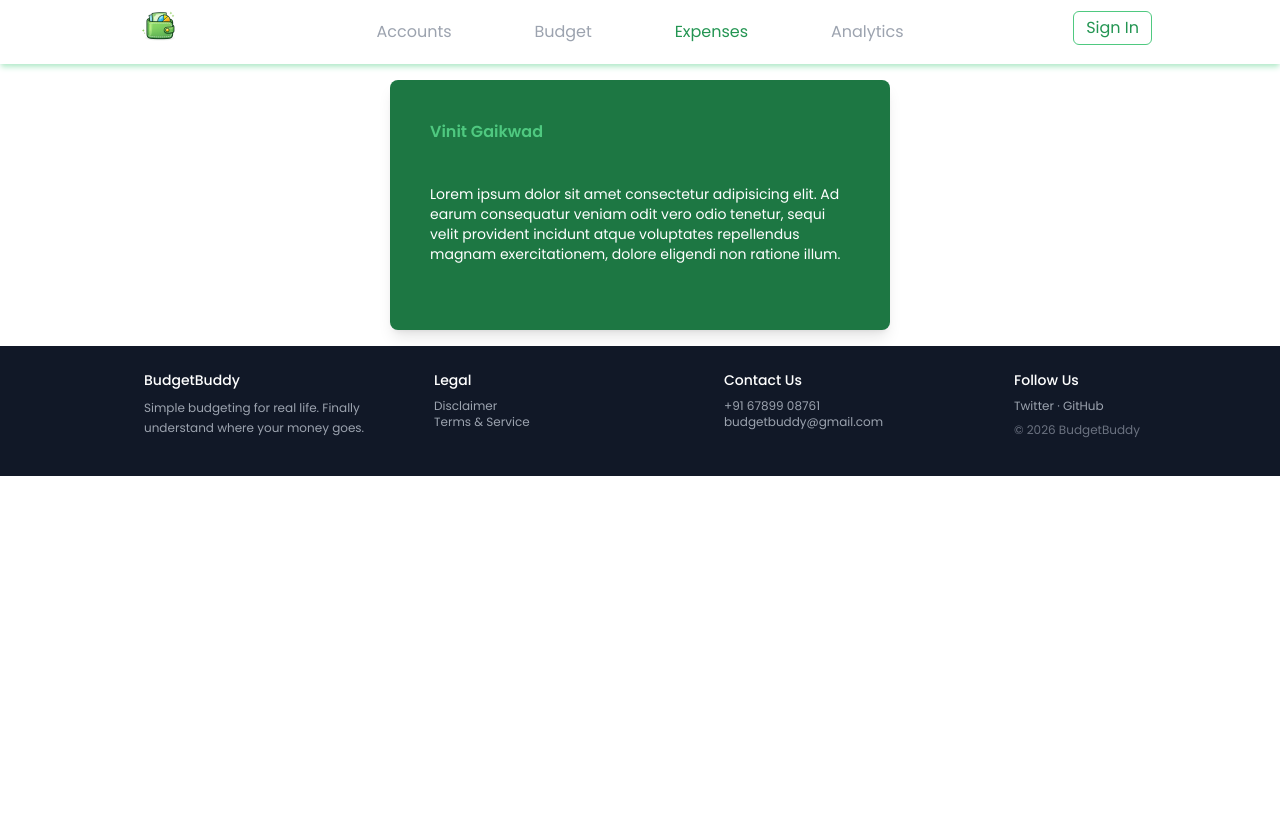
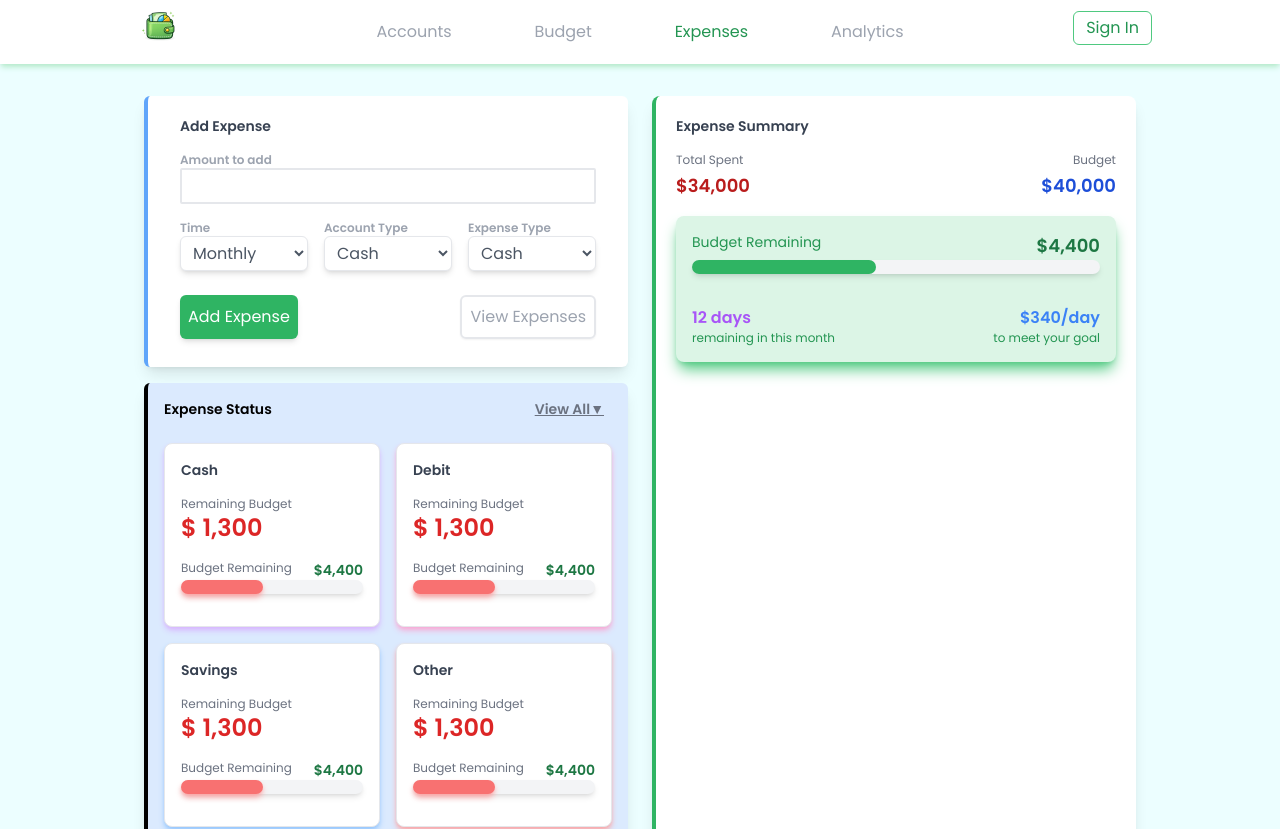
Before and after one commit to Vinitgaikwad/Budget-Planner, a React (Vite) app in the folder frontend/: page /dashboard/expense in a window 1280 px wide. Shown: the top 829 px of the page. Before the commit the page ends 800 px from the top, so only its background shows below. Built offline with nearby package versions, Linux system fonts and the light colour scheme.

Commit message:
Started on Expense

```diff
--- a/frontend/src/features/account/components/Account.tsx
+++ b/frontend/src/features/account/components/Account.tsx
@@ -10,7 +10,7 @@ export type AccountProps = {
 
 export function Account(AccountProps: AccountProps) {
     return (
-        <div className={`bg-white p-4 rounded-lg border border-gray-200 shadow-sm ${AccountProps.shadow}`}>
+        <div className={`bg-white p-4 rounded-lg border border-gray-200 shadow-md ${AccountProps.shadow}`}>
             <h2 className="text-sm font-semibold text-gray-700 mb-4">{AccountProps.accountType}</h2>
 
             <div className="mb-4">
--- a/frontend/src/features/account/components/AccountSummary.tsx
+++ b/frontend/src/features/account/components/AccountSummary.tsx
@@ -11,14 +11,14 @@ export function AccountSummary() {
             <div className="flex justify-between items-end">
                 <div>
                     <p className="text-xs text-gray-500 mb-1">Balance</p>
-                    <p className="text-lg font-semibold text-gray-700">
+                    <p className="text-lg font-semibold text-brand-600">
                         $12,000
                     </p>
                 </div>
 
                 <div className="text-right">
                     <p className="text-xs text-gray-500 mb-1">Monthly Start</p>
-                    <p className="text-lg font-semibold text-gray-700">
+                    <p className="text-lg font-semibold text-purple-700">
                         $34,000
                     </p>
                 </div>
--- a/frontend/src/features/account/components/ExpenseSummary.tsx
+++ b/frontend/src/features/account/components/ExpenseSummary.tsx
@@ -11,14 +11,14 @@ export function ExpenseSummary() {
             <div className="flex justify-between items-end">
                 <div>
                     <p className="text-xs text-gray-500 mb-1">Budget</p>
-                    <p className="text-lg font-semibold text-gray-700">
+                    <p className="text-lg font-semibold text-blue-700">
                         $12,000
                     </p>
                 </div>
 
                 <div className="text-right">
                     <p className="text-xs text-gray-500 mb-1">Monthly Expense</p>
-                    <p className="text-lg font-semibold text-gray-700">
+                    <p className="text-lg font-semibold text-red-700">
                         $34,000
                     </p>
                 </div>
--- a/frontend/src/features/budget/components/Budget.tsx
+++ b/frontend/src/features/budget/components/Budget.tsx
@@ -10,7 +10,7 @@ export type BudgetProps = {
 
 export function Budget(AccountProps: BudgetProps) {
     return (
-        <div className={`bg-white p-4 rounded-lg border border-gray-200 shadow-sm ${AccountProps.shadow}`}>
+        <div className={`bg-white p-4 rounded-lg border border-gray-200 shadow-md ${AccountProps.shadow}`}>
             <h2 className="text-sm font-semibold text-gray-700 mb-4">{AccountProps.accountType}</h2>
 
             <div className="mb-4">
--- /dev/null
+++ b/frontend/src/features/expense/components/AddExpenses.tsx
@@ -0,0 +1,28 @@
+import { PrimaryButton, SelectOptions, SubHeading, TertiaryButton } from "@/shared/ui";
+import { ACCOUNT_Roles, TIME_TYPES } from "@/types";
+
+export function AddExpenses() {
+    return (
+        <div className="h-full py-5 px-8 rounded-md bg-white shadow-lg border-l-4 border-blue-400">
+            <div className="mb-4">
+                <SubHeading heading={"Add Expense"}></SubHeading>
+            </div>
+
+            <div className="flex flex-col mb-4">
+                <label htmlFor="" className="text-xs font-semibold text-gray-400">Amount to add</label>
+                <input type="text" className="w-full border border-[2px] border-gray-200 rounded-sm focus:border-brand-300 focus:outline-none px-2 py-1 shadow-xs" />
+            </div>
+
+            <div className="flex mb-6 gap-4 items-start justify-between">
+                <SelectOptions label="Time" optionArr={TIME_TYPES}></SelectOptions>
+                <SelectOptions label="Account Type" optionArr={ACCOUNT_Roles}></SelectOptions>
+                <SelectOptions label="Expense Type" optionArr={ACCOUNT_Roles}></SelectOptions>
+            </div>
+
+            <div className="flex justify-between mb-2">
+                <PrimaryButton label="Add Expense" disable={false}></PrimaryButton>
+                <TertiaryButton label="View Expenses" disable={false}></TertiaryButton>
+            </div>
+        </div>
+    );
+}
--- /dev/null
+++ b/frontend/src/features/expense/components/Expense.tsx
@@ -0,0 +1,34 @@
+import { numberComma } from "@/shared/utils";
+
+export type BudgetProps = {
+    shadow: string
+    accountType: string,
+    current_amount: number,
+    mounthly_amount: number,
+    expense_amount: number,
+}
+
+export function Expense(AccountProps: BudgetProps) {
+    return (
+        <div className={`bg-white p-4 rounded-lg border border-gray-200 shadow-md ${AccountProps.shadow}`}>
+            <h2 className="text-sm font-semibold text-gray-700 mb-4">{AccountProps.accountType}</h2>
+
+            <div className="mb-4">
+                <p className="text-xs text-gray-500">Remaining Budget</p>
+                <p className="text-2xl font-semibold text-red-600">$ {numberComma(AccountProps.current_amount)}</p>
+            </div>
+
+            <div className="mb-4">
+                <div className="flex justify-between">
+                    <p className="text-xs text-gray-500">Budget Remaining</p>
+                    <p className="text-sm font-semibold text-brand-700">$4,400</p>
+                </div>
+                <div className="w-full bg-gray-100 rounded-full h-3.5 shadow-md">
+                    <div className="bg-red-400 h-full rounded-full shadow-md shadow-red-300" style={{ width: "45%" }}>
+                    </div>
+                </div>
+            </div>
+        </div>
+
+    );
+}
--- /dev/null
+++ b/frontend/src/features/expense/components/ExpenseStatus.tsx
@@ -0,0 +1,20 @@
+import { Expense } from "./Expense";
+
+export function ExpenseStatus() {
+    return (
+        <div className="rounded-md bg-blue-100 p-4 border-l-4 border-black shadow-lg">
+            <div className="flex justify-between items-center mb-2">
+                <h1 className="mb-4 text-sm font-semibold">Expense Status</h1>
+                <button className="text-gray-500 font-semibold text-sm underline px-2 mb-auto">
+                    View All&#9660;
+                </button>
+            </div>
+            <div className="grid grid-cols-2 gap-4">
+                <Expense accountType="Cash" shadow="shadow-purple-300" current_amount={1300} expense_amount={3000} mounthly_amount={4500}></Expense>
+                <Expense accountType="Debit" shadow="shadow-pink-300" current_amount={1300} expense_amount={3000} mounthly_amount={4500}></Expense>
+                <Expense accountType="Savings" shadow="shadow-blue-300" current_amount={1300} expense_amount={3000} mounthly_amount={4500}></Expense>
+                <Expense accountType="Other" shadow="shadow-red-300" current_amount={1300} expense_amount={3000} mounthly_amount={4500}></Expense>
+            </div>
+        </div>
+    );
+}
--- /dev/null
+++ b/frontend/src/features/expense/components/ExpenseSummary.tsx
@@ -0,0 +1,55 @@
+import { SubHeading } from "@/shared/ui";
+
+export function ExpenseSummary() {
+    return (
+        <div className="bg-white rounded-lg shadow-lg p-5 border-l-4 border-brand-500 h-full">
+            <div className="mb-4">
+                <SubHeading heading={"Expense Summary"}></SubHeading>
+            </div>
+
+            <div className="flex justify-between items-end mb-4">
+                <div >
+                    <p className="text-xs text-gray-500 mb-1">Total Spent</p>
+                    <p className="text-lg font-semibold text-red-700">
+                        $34,000
+                    </p>
+                </div>
+                <div className="text-right">
+                    <p className="text-xs text-gray-500 mb-1">Budget</p>
+                    <p className="text-lg font-semibold text-blue-700">
+                        $40,000
+                    </p>
+                </div>
+            </div>
+            <div className="rounded-lg shadow-lg shadow-brand-400 p-4 bg-brand-100">
+                <div className="mb-8">
+                    <div className="flex justify-between">
+                        <p className="text-sm text-brand-600">Budget Remaining</p>
+                        <p className="text-lg font-semibold text-brand-700">$4,400</p>
+                    </div>
+                    <div className="w-full bg-gray-100 rounded-full h-3.5 shadow-md">
+                        <div className="bg-brand-500 h-full rounded-full" style={{ width: "45%" }}>
+                        </div>
+                    </div>
+                </div>
+
+                <div className="grid grid-cols-2">
+                    <div>
+                        <p className="font-semibold text-purple-500">12 days</p>
+                        <p className="text-xs text-brand-600 font-normal">
+                            remaining in this month
+                        </p>
+                    </div>
+
+                    <div className="flex flex-col justify-self-end text-right">
+                        <p className="font-semibold text-blue-500">$340/day</p>
+                        <p className="text-xs text-brand-600 font-normal">
+                            to meet your goal
+                        </p>
+                    </div>
+                </div>
+            </div>
+
+        </div>
+    );
+}
--- a/frontend/src/features/expense/pages/ExpensePage.tsx
+++ b/frontend/src/features/expense/pages/ExpensePage.tsx
@@ -1,9 +1,20 @@
+import { AddExpenses } from "../components/AddExpenses";
+import { ExpenseStatus } from "../components/ExpenseStatus";
+import { ExpenseSummary } from "../components/ExpenseSummary";
+
 export function ExpensePage() {
     return (
-        <div className="flex justify-center items-center px-36 py-4">
-            <div className="w-[500px] h-[250px] shadow-lg rounded-lg p-10 bg-brand-700">
-                <h1 className="text-brand-400 font-semibold">Vinit Gaikwad</h1>
-                <p className="mt-10 text-white text-sm text-brand-100">Lorem ipsum dolor sit amet consectetur adipisicing elit. Ad earum consequatur veniam odit vero odio tenetur, sequi velit provident incidunt atque voluptates repellendus magnam exercitationem, dolore eligendi non ratione illum.</p>
+        <div className="px-36 py-8 bg-cyan-50 grid grid-cols-2 gap-6">
+            <div className="flex flex-col gap-4">
+                <div className="">
+                    <AddExpenses></AddExpenses>
+                </div>
+                <div className="">
+                    <ExpenseStatus></ExpenseStatus>
+                </div>
+            </div>
+            <div className="">
+                <ExpenseSummary></ExpenseSummary>
             </div>
         </div>
     )
--- a/frontend/src/shared/ui/SubHeading.tsx
+++ b/frontend/src/shared/ui/SubHeading.tsx
@@ -1,10 +1,11 @@
 export type SubHeadingProps = {
-    heading: string
+    heading: string,
+    color?: string
 }
 
-export function SubHeading({ heading }: SubHeadingProps) {
+export function SubHeading({ heading, color = "text-gray-700" }: SubHeadingProps) {
     return (
-        <h2 className="text-sm font-semibold text-gray-700">
+        <h2 className={`text-sm font-semibold ${color}`}>
             {heading}
         </h2>
     )
```
